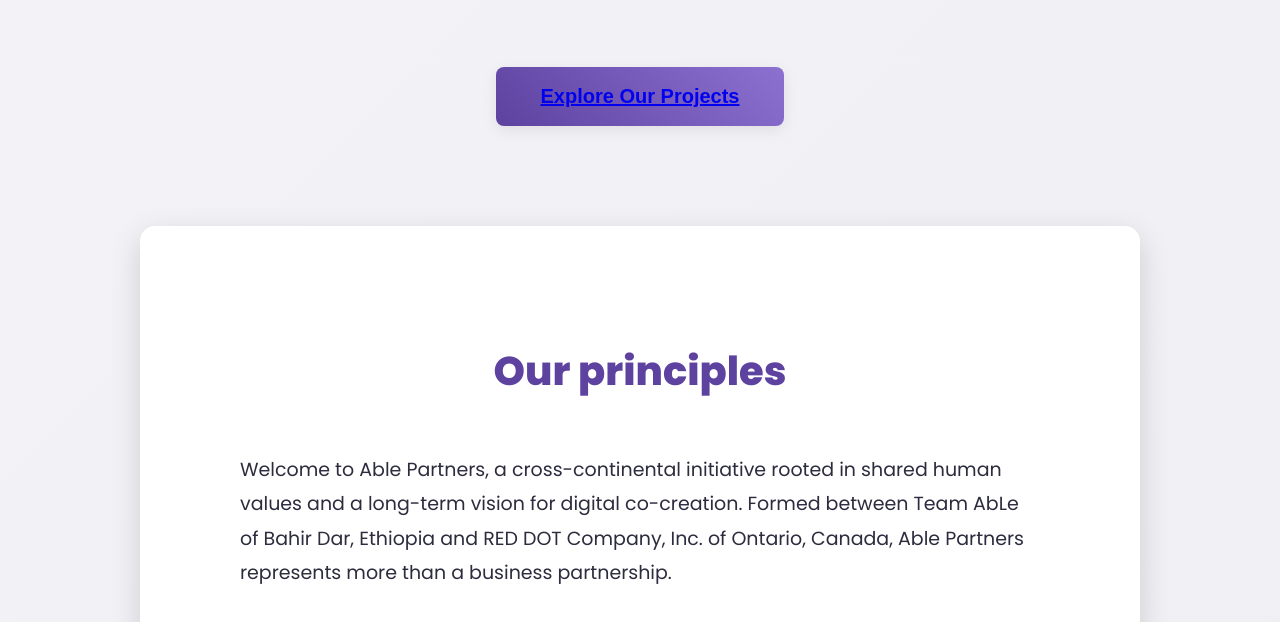
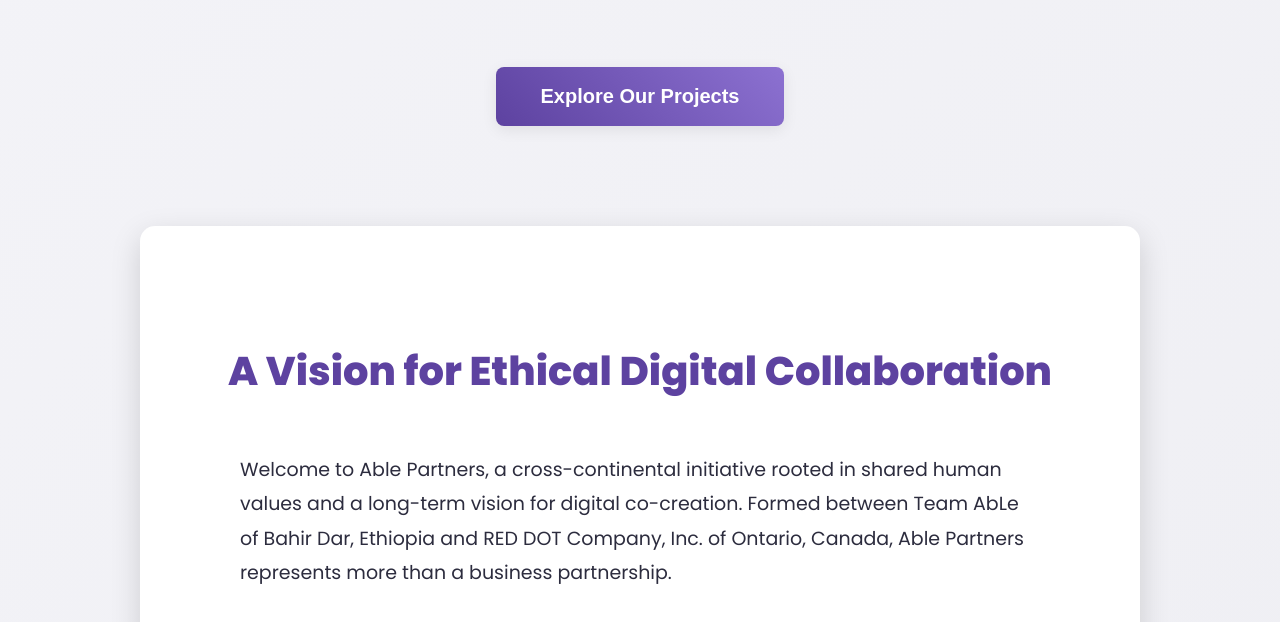
Before and after one commit to Ghionab/Ablepartners, a plain HTML site: page index.html in a window 1280 px wide. Shown: the part 451-1073 px from the top of the page. Drawn offline with nearby package versions, Linux system fonts and the light colour scheme.

Commit message:
Update index.html

```diff
--- a/index.html
+++ b/index.html
@@ -21,7 +21,7 @@
                     <li class="dropdown">
                         <a href="#" class="dropdown-toggle">Partners</a>
                         <ul class="dropdown-menu">
-                            <li><a href="#">Team ABLE</a></li>
+                            <li><a href="able.html">Team ABLE</a></li>
                             <li><a href="reddot.html">RED DOT</a></li>
                         </ul>
                     </li>
@@ -64,14 +64,14 @@
                     </h1>
                     <p class="fade-in-on-load">The ABLE partnership is a collaborative alliance founded on mutual growth,
                         continuous learning, and open communication.</p>
-                    <button class="btn primary-btn hero-btn fade-in-on-load"><a href="projects.html">Explore Our Projects</a></button>
+                   <a href="projects.html"> <button class="btn primary-btn hero-btn fade-in-on-load">Explore Our Projects</button></a>
                 </div>
             </div>
         </section>
 
         <section class="principles-section">
             <div class="container">
-                <h2 class="principles-heading">Our principles</h2>
+                <h2 class="principles-heading">A Vision for Ethical Digital Collaboration</h2>
                 <div class="principles-content">
                     <p class="principles-paragraph">
                        Welcome to Able Partners, a cross-continental initiative rooted in shared human values and a long-term vision for digital co-creation.
```
